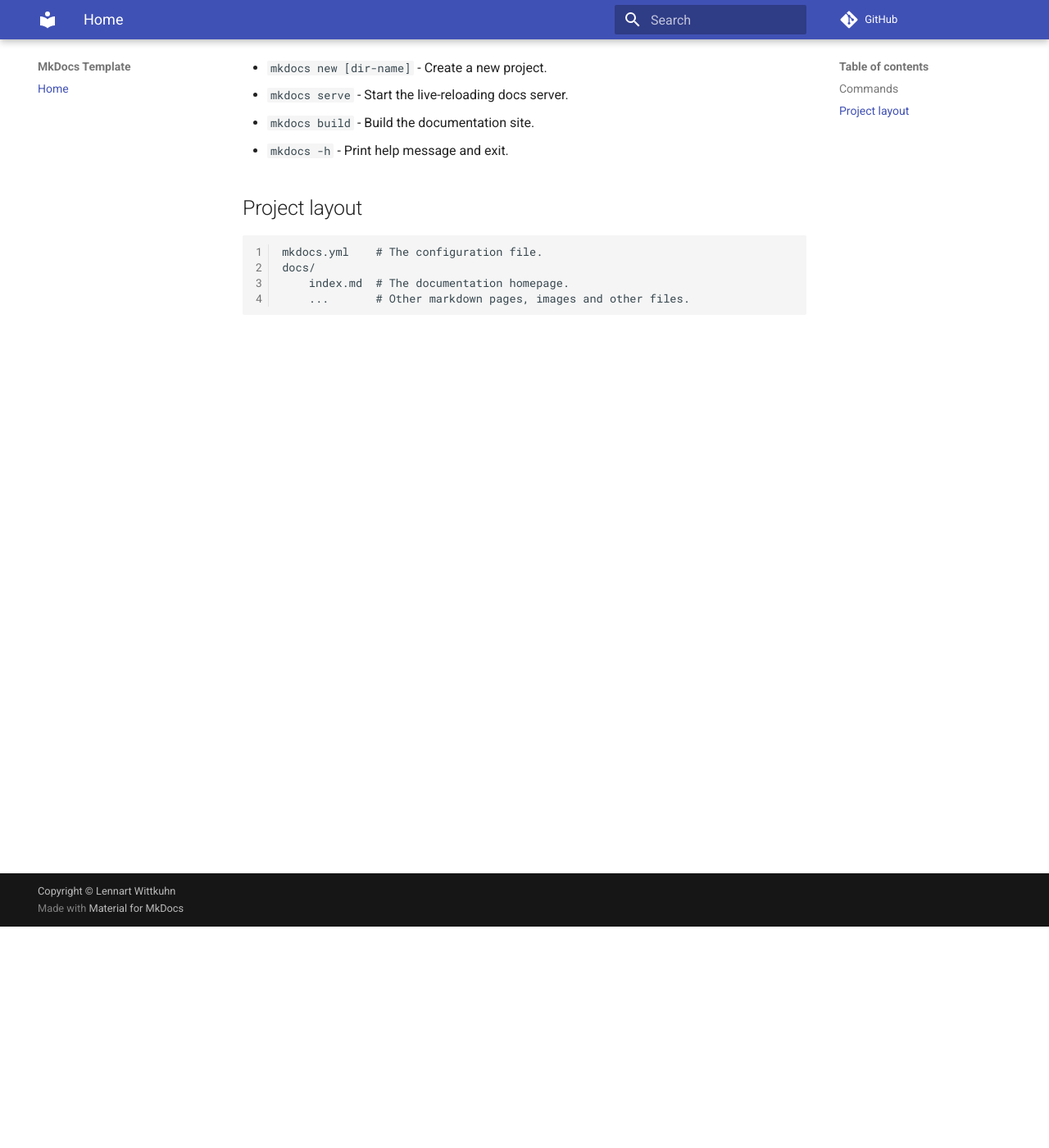
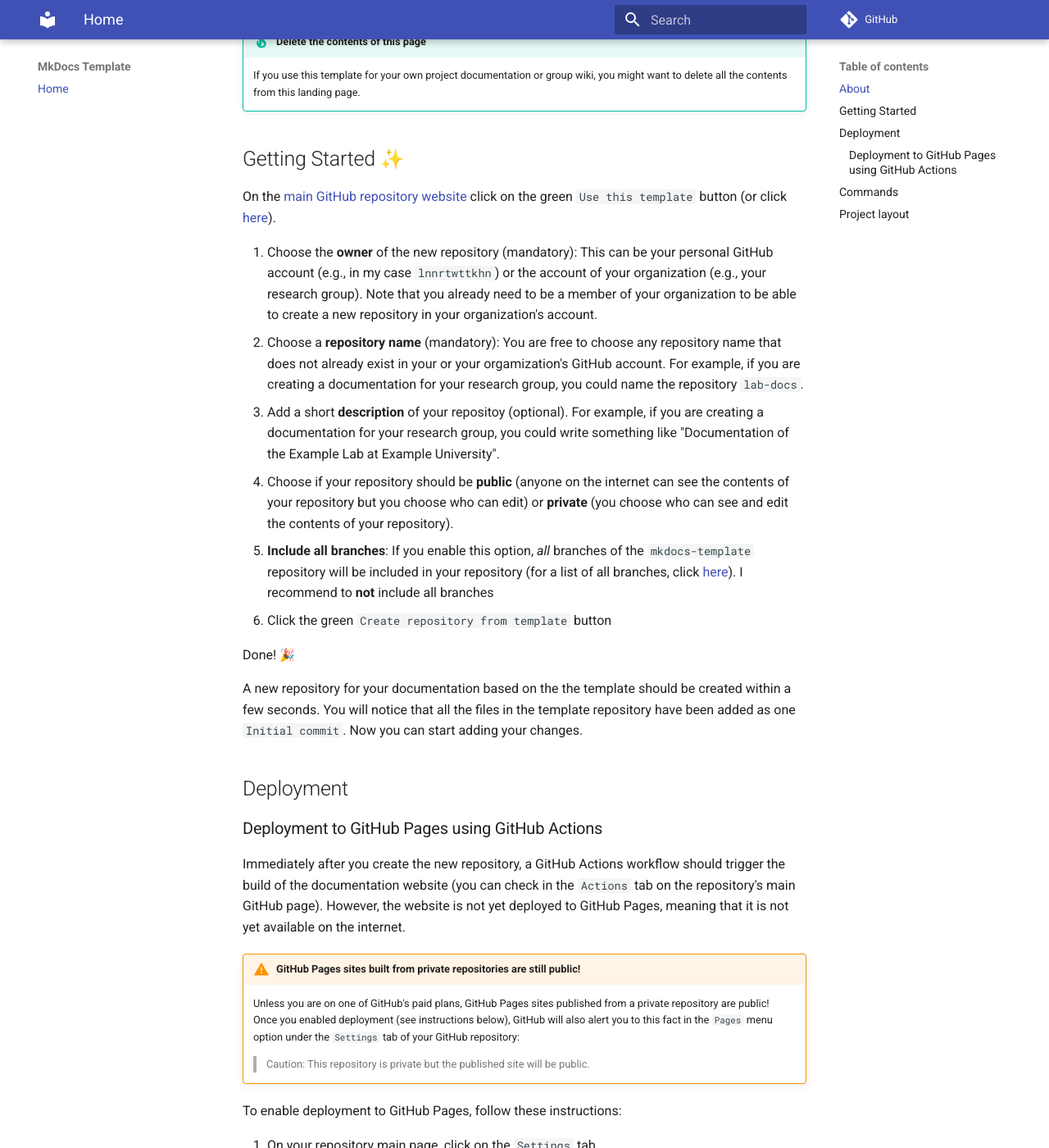
Before and after one commit to lnnrtwttkhn/mkdocs-template, an MkDocs documentation site: the page built from docs/index.md, in a window 1280 px wide and 1400 px high, scrolled down 270 px. Shown: the whole window at 82% size. Built offline with MkDocs 1.6.1 and Material for MkDocs 9.7.7, drawn with Linux system fonts in a browser that asks for light colours; emoji names are drawn with the system emoji font; comment, search, counter and statistics services are not loaded; some of the changed text lies outside the part shown.

Commit message:
add instructions on how to get started and deployment on github pages

```diff
--- a/docs/index.md
+++ b/docs/index.md
@@ -1,6 +1,59 @@
-# Welcome to MkDocs
+# Welcome to the MkDocs Template
 
 [![Publish MkDocs via GitHub Pages](https://github.com/lnnrtwttkhn/mkdocs-template/actions/workflows/main.yml/badge.svg)](https://github.com/lnnrtwttkhn/mkdocs-template/actions/workflows/main.yml)
+
+## About
+
+!!! tip "Delete the contents of this page"
+    If you use this template for your own project documentation or group wiki, you might want to delete all the contents from this landing page.
+
+## Getting Started :sparkles:
+
+On the [main GitHub repository website](https://github.com/lnnrtwttkhn/mkdocs-template) click on the green `Use this template` button (or click [here](https://github.com/lnnrtwttkhn/mkdocs-template/generate)).
+
+1. Choose the **owner** of the new repository (mandatory):
+This can be your personal GitHub account (e.g., in my case `lnnrtwttkhn`) or the account of your organization (e.g., your research group).
+Note that you already need to be a member of your organization to be able to create a new repository in your organization's account.
+2. Choose a **repository name** (mandatory):
+You are free to choose any repository name that does not already exist in your or your orgamization's GitHub account.
+For example, if you are creating a documentation for your research group, you could name the repository `lab-docs`.
+3. Add a short **description** of your repositoy (optional).
+For example, if you are creating a documentation for your research group, you could write something like "Documentation of the Example Lab at Example University".
+4. Choose if your repository should be **public** (anyone on the internet can see the contents of your repository but you choose who can edit) or **private** (you choose who can see and edit the contents of your repository).
+5. **Include all branches**: If you enable this option, *all* branches of the `mkdocs-template` repository will be included in your repository (for a list of all branches, click [here](https://github.com/lnnrtwttkhn/mkdocs-template/branches)).
+I recommend to **not** include all branches
+6. Click the green `Create repository from template` button
+
+Done! :tada:
+
+A new repository for your documentation based on the the template should be created within a few seconds.
+You will notice that all the files in the template repository have been added as one `Initial commit`.
+Now you can start adding your changes.
+
+## Deployment
+
+### Deployment to GitHub Pages using GitHub Actions
+
+Immediately after you create the new repository, a GitHub Actions workflow should trigger the build of the documentation website (you can check in the `Actions` tab on the repository's main GitHub page).
+However, the website is not yet deployed to GitHub Pages, meaning that it is not yet available on the internet.
+
+!!! warning "GitHub Pages sites built from private repositories are still public!"
+    Unless you are on one of GitHub's paid plans, GitHub Pages sites published from a private repository are public!
+    Once you enabled deployment (see instructions below), GitHub will also alert you to this fact in the `Pages` menu option under the `Settings` tab of your GitHub repository:
+    > Caution: This repository is private but the published site will be public.
+
+To enable deployment to GitHub Pages, follow these instructions:
+
+1. On your repository main page, click on the `Settings` tab.
+2. In the menu bar, click on `Pages`.
+3. In the section `Build and deployment` select the `Source` option `Deploy from a branch`.
+4. For the `Branch` option select `gh-pages`, keep `/(root)` and confirm with `Save`.
+
+Once you clicked `Save` you can set the additional option to **enforce HTTPS**.
+GitHub explains this option as follows:
+
+> HTTPS provides a layer of encryption that prevents others from snooping on or tampering with traffic to your site.
+> When HTTPS is enforced, your site will only be served over HTTPS. [Learn more](https://docs.github.com/en/pages/getting-started-with-github-pages/securing-your-github-pages-site-with-https).
 
 For full documentation visit [mkdocs.org](https://www.mkdocs.org).
 
```
